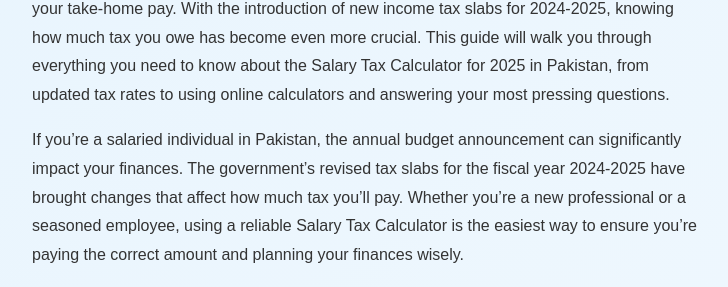
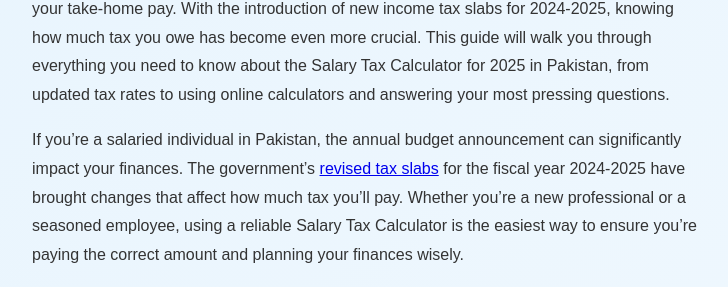
Before and after one commit to isamsays/salarytaxcalculator, a plain HTML site: page index.html in a window 1280 px wide. Shown: the part 1119-1406 px from the top of the page, without its empty margins (274-1002 px from the left). Drawn offline with Linux system fonts and the light colour scheme.

Commit message:
Update index.html

```diff
--- a/index.html
+++ b/index.html
@@ -229,7 +229,7 @@
   <div class="content-section">
     <h2>Salary Tax Calculator 2025 in Pakistan: Your Complete Guide</h2>
     <p>Understanding your salary tax is essential for financial planning, compliance, and maximizing your take-home pay. With the introduction of new income tax slabs for 2024-2025, knowing how much tax you owe has become even more crucial. This guide will walk you through everything you need to know about the Salary Tax Calculator for 2025 in Pakistan, from updated tax rates to using online calculators and answering your most pressing questions.</p>
-    <p>If you’re a salaried individual in Pakistan, the annual budget announcement can significantly impact your finances. The government’s revised tax slabs for the fiscal year 2024-2025 have brought changes that affect how much tax you’ll pay. Whether you’re a new professional or a seasoned employee, using a reliable Salary Tax Calculator is the easiest way to ensure you’re paying the correct amount and planning your finances wisely.</p>
+    <p>If you’re a salaried individual in Pakistan, the annual budget announcement can significantly impact your finances. The government’s <a href="https://www.irs.gov/filing/federal-income-tax-rates-and-brackets" rel="nofollow">revised tax slabs</a> for the fiscal year 2024-2025 have brought changes that affect how much tax you’ll pay. Whether you’re a new professional or a seasoned employee, using a reliable Salary Tax Calculator is the easiest way to ensure you’re paying the correct amount and planning your finances wisely.</p>
 
     <h2>What is a Salary Tax Calculator? </h2>
     <p>A Salary Tax Calculator is an online tool designed to help you estimate your annual or monthly income tax based on the latest tax laws. By entering your salary details, you can instantly see how much tax you owe and what your net (after-tax) income will be. This tool is especially useful given the complexity of progressive tax rates and recent changes in tax brackets.</p>
```
